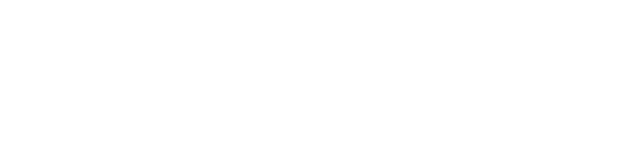
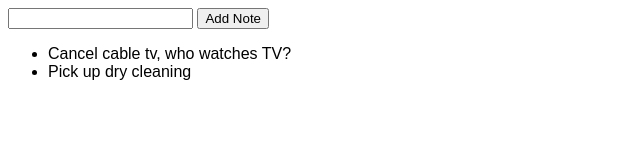
Before and after one commit to iarobinson/stickyNotes, a plain HTML site: page index.html in a window 1280 px wide. Shown: the whole page, without its empty margins (0-640 px from the left). Drawn offline with Linux system fonts and the light colour scheme.

Commit message:
Add stickyNotes.css as well as the function to write localStorage user generated sticky notes to the DOM

```diff
--- a/index.html
+++ b/index.html
@@ -3,12 +3,23 @@
 <head>
   <meta charset="utf-8">
   <title>stickyNotes - A localStorage practice app</title>
+  <link rel="stylesheet" href="stickyNotes.css">
+  <script src="stickyNotes.js"></script>
   <script>
-    // code will go here
+    localStorage.setItem("sticky_0", "Pick up dry cleaning");
+    localStorage.setItem("sticky_1", "Cancel cable tv, who watches TV?");
   </script>
 </head>
 
 <body>
+  <form>
+    <input type="text" value="" id="noteToAdd"></input>
+    <input type="button" id="submitButton" value="Add Note">
+  </form>
 
+  <!-- <h2>Your Notes</h2> -->
+
+  <ul id="stickyNotes">
+  </ul>
 </body>
 </html>
--- /dev/null
+++ b/stickyNotes.css
@@ -0,0 +1,3 @@
+body {
+  font-family: sans-serif;
+}
--- /dev/null
+++ b/stickyNotes.js
@@ -0,0 +1,46 @@
+window.onload = init;
+
+function init() {
+  for (var i = 0; i < localStorage.length; i += 1) {
+    var key = localStorage.key(i);
+    // We check to ensure substring starts with "sticky" so we don't display
+    //  localStorage information that the user didn't store as a sticky note.
+    if (key.substring(0, 6) == "sticky") {
+      var value = localStorage.getItem(key);
+
+      // We know our keys are user generated and want to display them on the site for user.
+      addStickyNoteToDOM(value);
+    }
+  }
+
+  // More init() functionality should go here
+}
+// // Just me practicing writing this function so I can do it by memory
+// function addStickyNoteToDOM1(note) {
+//   var userInput = document.getElementById("stickyNotes"); // Set variable for user input
+//   var stickyNotes = document.createElement("li"); // Variable for creating a new <li></li> element
+//   var span = document.createElement("span"); // Variable for creating new sticky note <span>s
+//   span.setAttribute("class", "sticky"); // Setting spans to have the 'sticky' class
+//   span.innerHTML = note; // Adding user generated content from init() to our new 'sticky' span element
+//   stickyNotes.appendChild(span); // Making our <li></li> elements children of the <span>
+//   userInput.appendChild(stickyNotes); // Making the <li></li> part of the sticky list
+// }
+//
+// function addStickyNoteToDOM2(note) {
+//   var theList = document.getElementById("stickyNotes");
+//   var item = document.createElement("li");
+//   var noteStyle = document.createElement("span");
+//   noteStyle.innerHTML = note;
+//   item.appendChild(noteStyle);
+//   theList.appendChild(item);
+// }
+
+function addStickyNoteToDOM(userInput) {
+  var noteList = document.getElementById("stickyNotes"); // Set variable to equal sticky note list
+  var listItem = document.createElement("li"); // Set variable that creates a <li></li> element
+  var listItemStyle = document.createElement("span"); // Set variable that creates a <span></span> element
+  listItemStyle.setAttribute("class", "sticky"); // Set a variable that assings the class="sticky" to an element
+  listItemStyle.innerHTML = userInput; // Adds the values from the user's localStorage array that starts with 'sticky' to the inner HTML of an element
+  listItem.appendChild(listItemStyle); // Adds the contents of the <span>/listItemStyle to the <li>/listItem
+  noteList.appendChild(listItem); // Adds the contents of the <li>/listItem to the <ul>/noteList
+}
```
